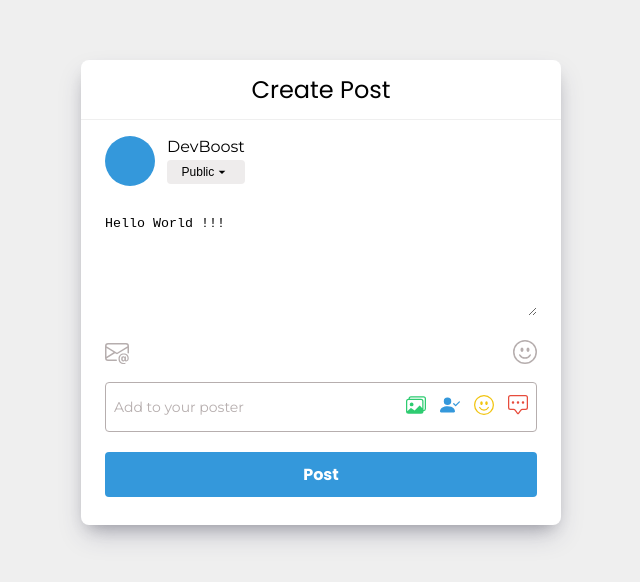
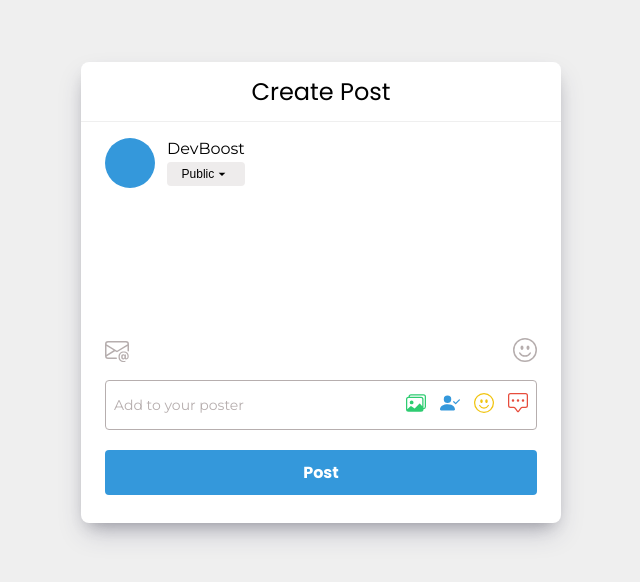
Before and after one commit to david-mendes-s/Creat-Post-Facebook, a React (Vite) app: page / in a window 1280 px wide. Shown: the part 108-690 px from the top of the page, without its empty margins (319-959 px from the left). Built offline with nearby package versions, Linux system fonts and the light colour scheme.

Commit message:
update text

```diff
--- a/src/components/Post/Post.tsx
+++ b/src/components/Post/Post.tsx
@@ -30,7 +30,7 @@ function Post({handlePostView, title}:IPropsPost) {
               </div>
             </div>
             <div className="content">
-              <textarea value='Hello World !!!'></textarea>
+              <input type='text' />
               <div>
                 <BsEnvelopeAt size={24} color='#b6aeae'/>
                 <BsEmojiSmile size={24} color='#b6aeae'/>
--- a/src/components/Post/styles.css
+++ b/src/components/Post/styles.css
@@ -51,7 +51,7 @@
     border-bottom: 0.5px solid #efefef;
   }
 
-  .content textarea {
+  .content input {
     width: 100%;
     height: 120px;
     margin: 10px 0px;
```
